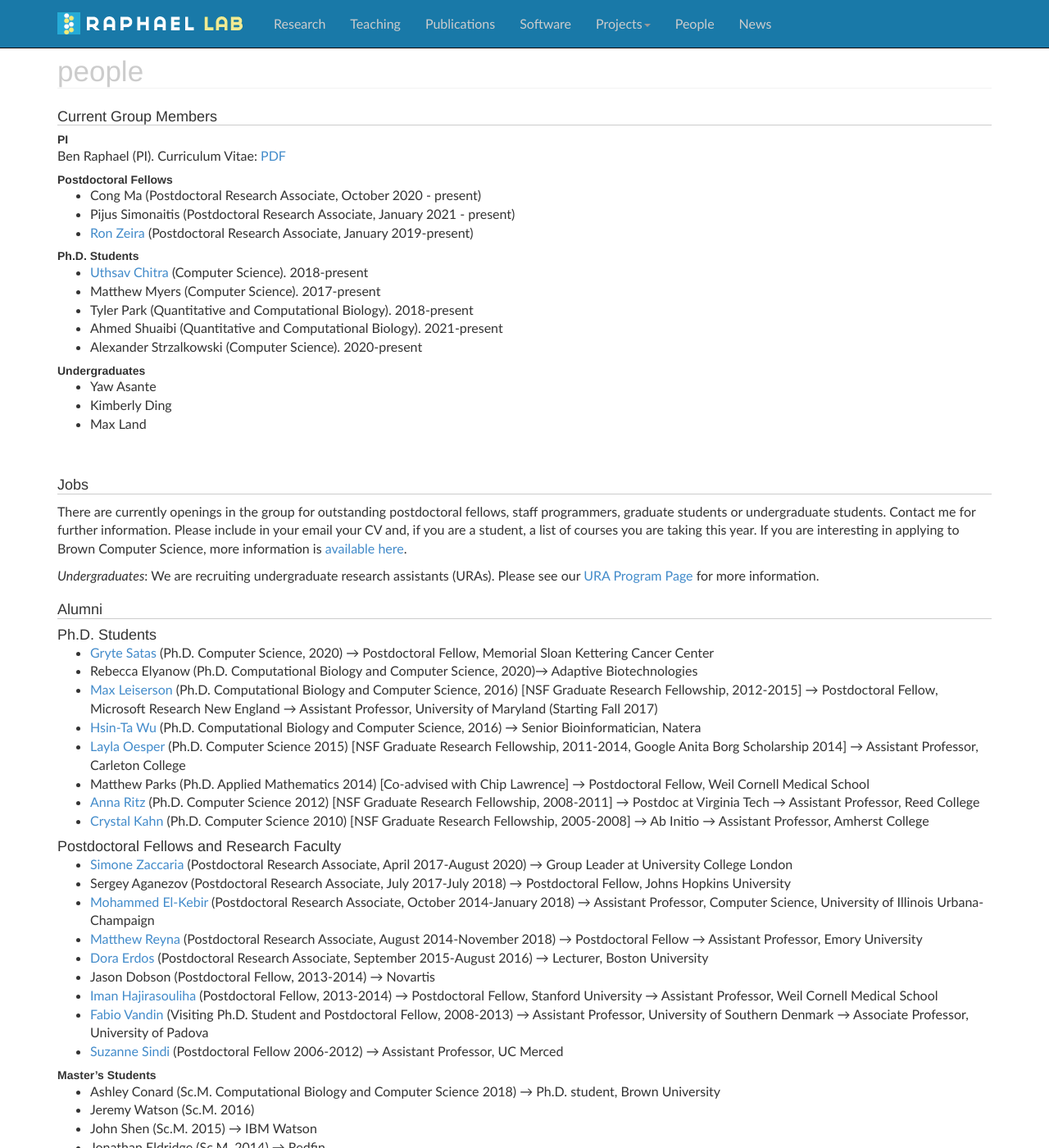
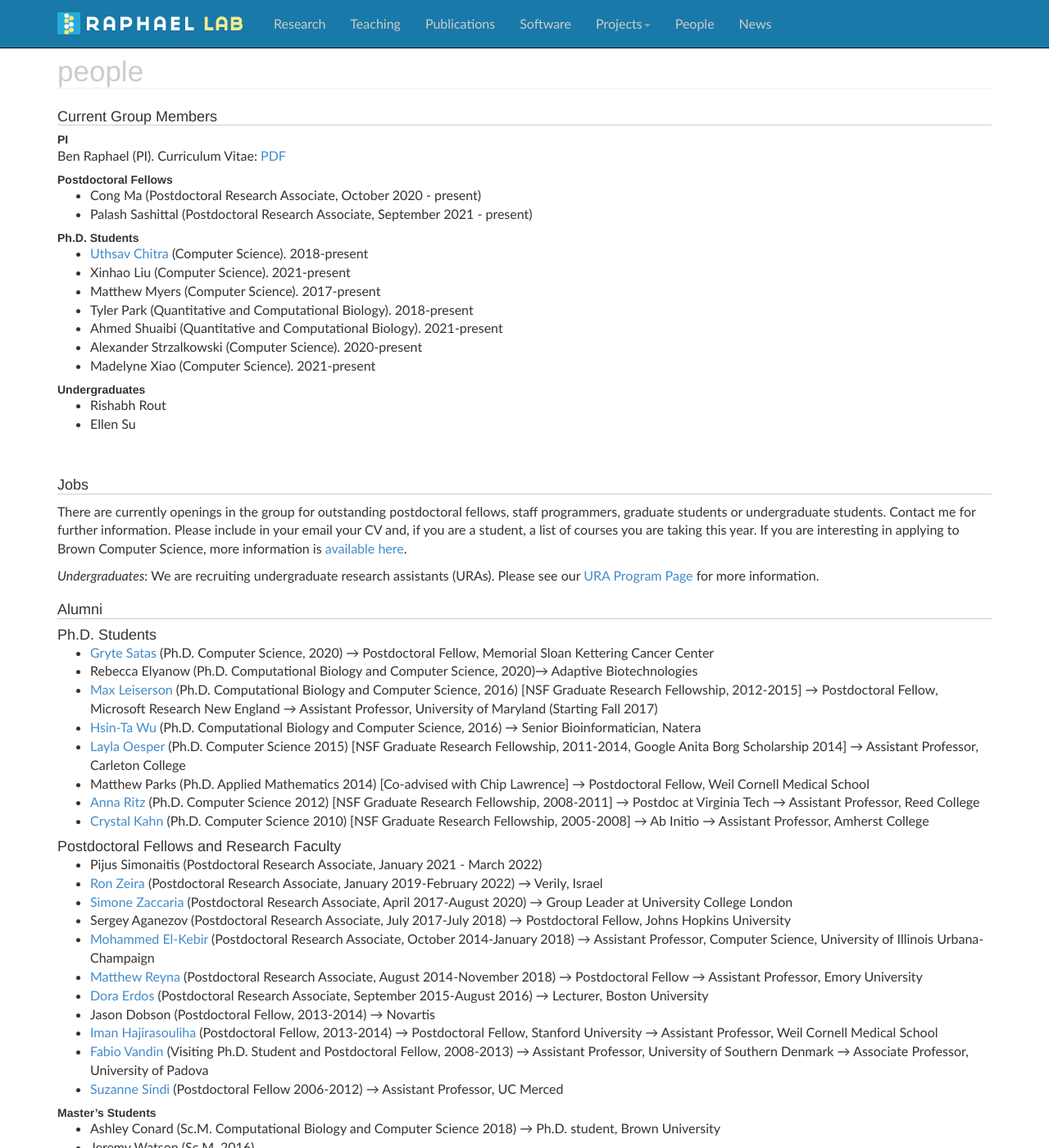
Before and after one commit to raphael-group/raphael-group.github.io, a Jekyll site: the page built from people/index.md, in a window 1280 px wide and 1400 px high. Shown: the whole window at 82% size. Built offline with Jekyll 4.4.1, drawn with Linux system fonts in a browser that asks for light colours; nearby versions of some CDN libraries; comment, search, counter and statistics services are not loaded; some of the changed text lies outside the part shown.

Commit message:
Update index.md

```diff
--- a/people/index.md
+++ b/people/index.md
@@ -13,22 +13,21 @@ Ben Raphael (PI). Curriculum Vitae: [PDF](http://compbio-research.cs.brown.edu/p
 
 ### Postdoctoral Fellows
 * Cong Ma (Postdoctoral Research Associate, October 2020 - present)
-* Pijus Simonaitis (Postdoctoral Research Associate, January 2021 - present)
-* [Ron Zeira](http://www.cs.tau.ac.il/~ronzeira/) (Postdoctoral Research Associate, January 2019-present)
+* Palash Sashittal (Postdoctoral Research Associate, September 2021 - present)
 
 
 ### Ph.D. Students
 * [Uthsav Chitra](https://uthsavc.github.io) (Computer Science). 2018-present
+* Xinhao Liu (Computer Science). 2021-present
 * Matthew Myers (Computer Science). 2017-present
 * Tyler Park (Quantitative and Computational Biology). 2018-present
 * Ahmed Shuaibi (Quantitative and Computational Biology). 2021-present
 * Alexander Strzalkowski (Computer Science). 2020-present
+* Madelyne Xiao (Computer Science). 2021-present
 
 ### Undergraduates
-* Yaw Asante
-* Kimberly Ding
-* Max Land
-
+* Rishabh Rout
+* Ellen Su
 
 <a name="jobs"></a>
 
@@ -52,6 +51,8 @@ There are currently openings in the group for outstanding postdoctoral fellows,
 * [Crystal Kahn](http://www3.amherst.edu/~cvalentine/cvalentine/Welcome.html) (Ph.D. Computer Science 2010) [NSF Graduate Research Fellowship, 2005-2008] &rarr; Ab Initio &rarr; Assistant Professor, Amherst College
 
 #### Postdoctoral Fellows and Research Faculty
+* Pijus Simonaitis (Postdoctoral Research Associate, January 2021 - March 2022)
+* [Ron Zeira](http://www.cs.tau.ac.il/~ronzeira/) (Postdoctoral Research Associate, January 2019-February 2022) &rarr; Verily, Israel
 * [Simone Zaccaria](https://simozacca.github.io/) (Postdoctoral Research Associate, April 2017-August 2020) &rarr; Group Leader at University College London
 * Sergey Aganezov (Postdoctoral Research Associate, July 2017-July 2018) &rarr; Postdoctoral Fellow, Johns Hopkins University
 * [Mohammed El-Kebir](https://scholar.google.com/citations?user=8mUzslcAAAAJ&hl=en) (Postdoctoral Research Associate, October 2014-January 2018) &rarr; Assistant Professor, Computer Science, University of Illinois Urbana-Champaign
@@ -76,6 +77,10 @@ There are currently openings in the group for outstanding postdoctoral fellows,
 
 
 #### Undergraduate and Visiting Students
+* Kimberly Ding (Thesis, 2021)
+* Yaw Asante (Thesis, 2021)
+* Shirley Zhang (2020)
+* Max Land (2020)
 * Chandler Ault (Summer 2020)
 * Claire Du (Honors Thesis, 2020)
 * Geoffrey Mon (Summer 2018, 2019)
```
